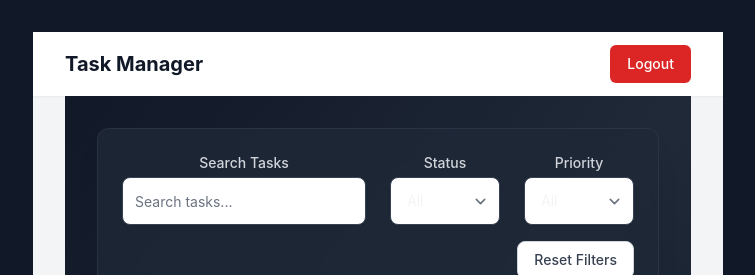
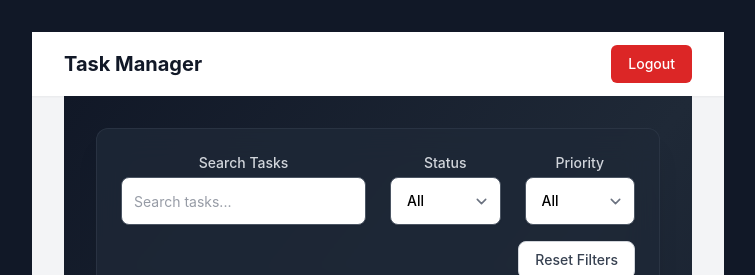
Before and after one commit to OnsongoMabeya/Tasks-Zangu, a Vue app in the folder frontend/: page /tasks in a window 1280 px wide. Shown: the top 275 px of the page, without its empty margins (262-1017 px from the left). Built offline with nearby package versions, Linux system fonts and the light colour scheme; no server answers; sample sign-in values are in the browser's storage.

Commit message:
change in UI and compilation error fix

```diff
--- a/frontend/src/components/TaskList.vue
+++ b/frontend/src/components/TaskList.vue
@@ -219,11 +219,18 @@ const resetFilters = () => {
 
 // Toggle task status
 const toggleTaskStatus = async (task) => {
-  const statusOrder = ['pending', 'in_progress', 'completed']
-  const currentIndex = statusOrder.indexOf(task.status)
-  const nextIndex = (currentIndex + 1) % statusOrder.length
-  const newStatus = statusOrder[nextIndex]
-  await taskStore.updateTask(task.id, { ...task, status: newStatus })
+  if (!task || !task.id) return;
+
+  const statusOrder = ['pending', 'in_progress', 'completed'];
+  const currentIndex = statusOrder.indexOf(task.status);
+  const nextIndex = (currentIndex + 1) % statusOrder.length;
+  const newStatus = statusOrder[nextIndex];
+
+  try {
+    await taskStore.updateTask(task.id, { ...task, status: newStatus });
+  } catch (error) {
+    console.error('Failed to update task status:', error);
+  }
 }
 
 // Get next status title for button tooltip
@@ -265,10 +272,14 @@ const formatDate = (date) => {
 }
 
 .input-field {
-  @apply block w-full rounded-lg border-gray-700 bg-gray-800/50
-         text-gray-100 placeholder-gray-500
+  @apply w-full rounded-lg border border-gray-600
+         text-black font-medium
          focus:ring-2 focus:ring-blue-500 focus:border-transparent
          transition-all duration-300;
+}
+
+.input-field::placeholder {
+  @apply text-gray-500 opacity-70 font-normal;
 }
 
 .btn-danger {
--- a/frontend/src/stores/task.js
+++ b/frontend/src/stores/task.js
@@ -58,13 +58,18 @@ export const useTaskStore = defineStore('task', {
     },
 
     async updateTask(id, taskData) {
+      if (!id || id === 'undefined') {
+        console.error('Invalid task ID');
+        return;
+      }
+
       try {
         const response = await axios.put(`${API_URL}/tasks/${id}`, taskData, {
           headers: {
             'Authorization': `Bearer ${localStorage.getItem('token')}`
           }
         })
-        const index = this.tasks.findIndex(task => task.ID === id)
+        const index = this.tasks.findIndex(task => task.id === id)
         if (index !== -1) {
           this.tasks[index] = response.data
         }
```
